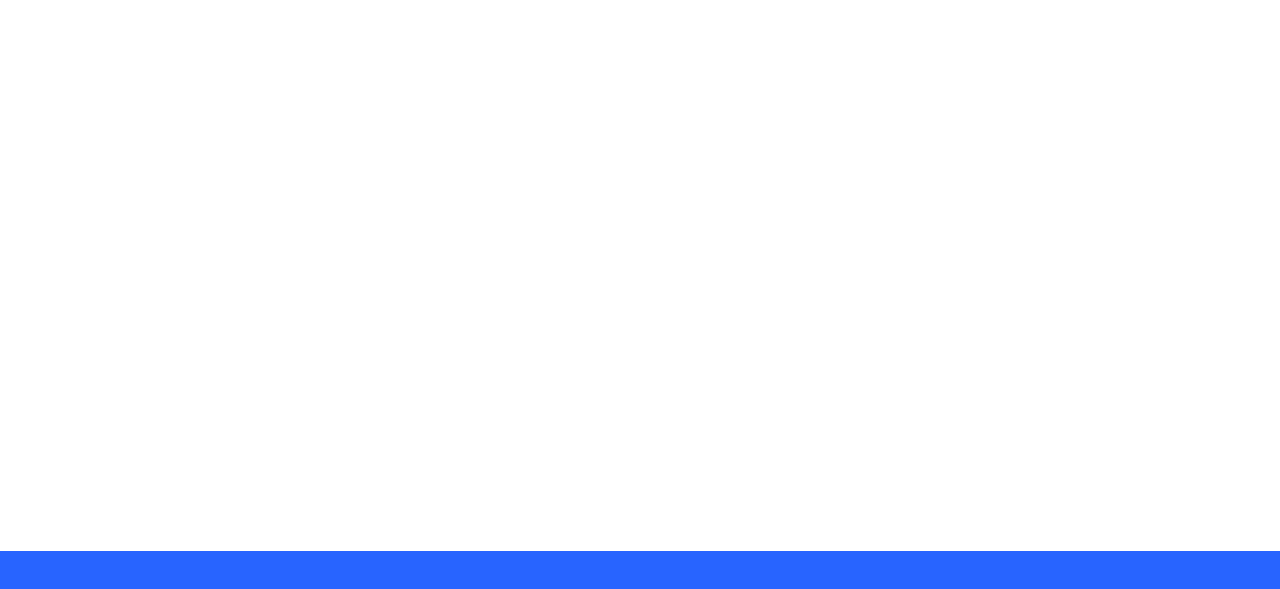
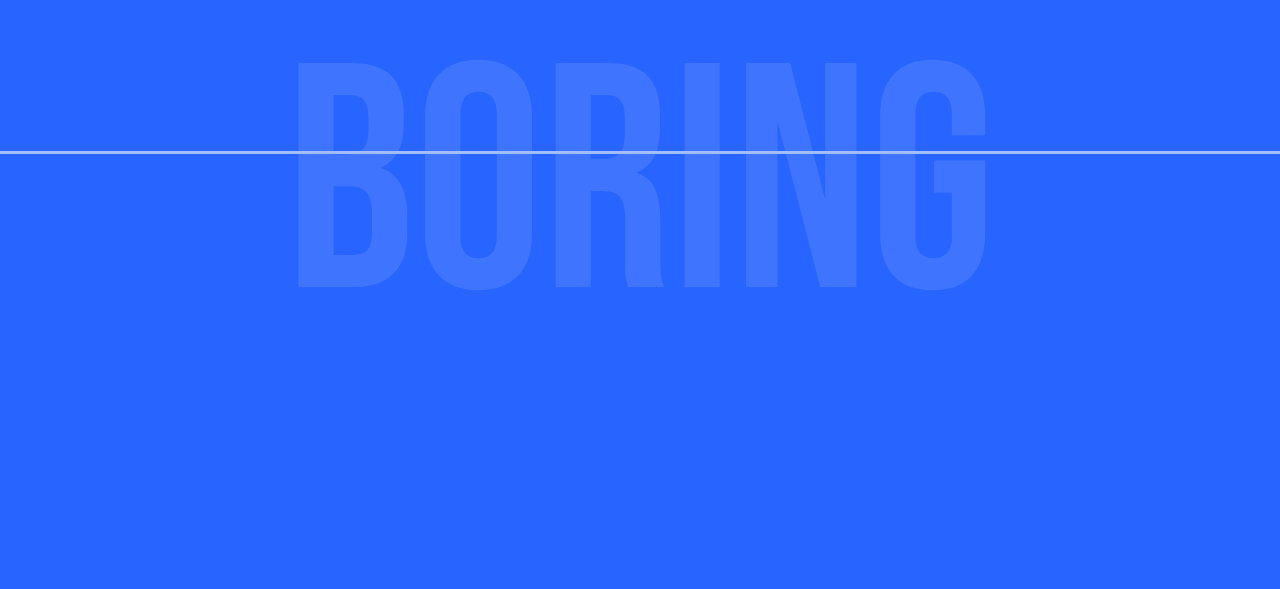
Before and after one commit to malikkotb/window-swipe, a Next.js app: page / in a window 1280 px wide. Shown: the part 249-838 px from the top of the page. Built offline with nearby package versions, Linux system fonts and the light colour scheme.

Commit message:
next font

```diff
--- a/app/globals.css
+++ b/app/globals.css
@@ -1,10 +1,23 @@
 @tailwind base;
 @tailwind components;
 @tailwind utilities;
+
+/* styles/global.css */
+
+@import url('https://fonts.googleapis.com/css2?family=Bebas+Neue&display=swap');
+
 
 body {
   margin: 0;
   height: 100vh;
   background: #2864FF;
   color: white;
+  font-family: 'Bebas Neue', sans-serif;
 }
+
+@font-face {
+  font-family: 'Bebas Neue';
+  src: url('/fonts/BebasNeue/BebasNeue-Regular.woff2') format('woff2');
+  font-weight: 400;
+  font-display: swap;
+}
--- a/app/layout.js
+++ b/app/layout.js
@@ -1,7 +1,7 @@
+import "./globals.css";
 import { Bebas_Neue } from "next/font/google";
-import "./globals.css";
 
-const bebas = Bebas_Neue({ subsets: ["latin"], weight: ['400']})
+const bebas = Bebas_Neue({ subsets: ["latin"], weight: ['400'], display: "swap"})
 
 export default function RootLayout({ children }) {
   return (
--- a/app/page.js
+++ b/app/page.js
@@ -20,24 +20,27 @@ export default function Home() {
       // other easing functions (including visualizer): gogle: gsap Eases
     });
 
-    gsap.from(headingRef.current, {
-      y: "-200", // yPercent for percent value
+    gsap.to(headingRef.current, {
+      y: "200", // yPercent for percent value
       duration: 2,
-      ease: "elastic.out(1, 0.3)"
-    })
+      ease: "elastic.out(1, 0.3)",
+    });
 
-    gsap.to(progressRef.current, {
-      height: "100%",
-      delay: 2,
-      top: 0,
-      backgroundColor: "white"
-    })
-
+    // gsap.to(progressRef.current, {
+    //   height: "100%",
+    //   delay: 2,
+    //   top: 0,
+    //   backgroundColor: "white"
+    // })
   });
 
   return (
     <main>
-      <h1 ref={headingRef} className="text-[20rem] opacity-[10%] text-center mt-[18%]">BORING</h1>
+      <div className="flex h-screen justify-center">
+        <h1  style={{ fontFamily: "Bebas Neue" }} ref={headingRef} className="text-[25vw] opacity-[10%] text-center ">
+          BORING
+        </h1>
+      </div>
       <div ref={progressRef} className="progress bg-[#A1BCFF] h-[3px] w-0 absolute top-[50%]"></div>
     </main>
   );
```
